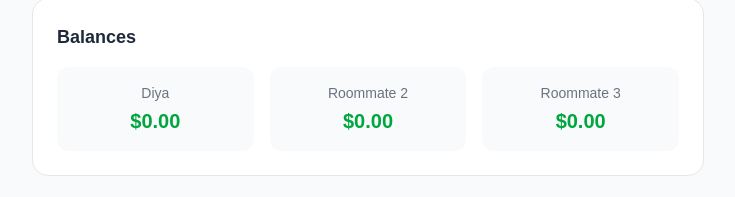
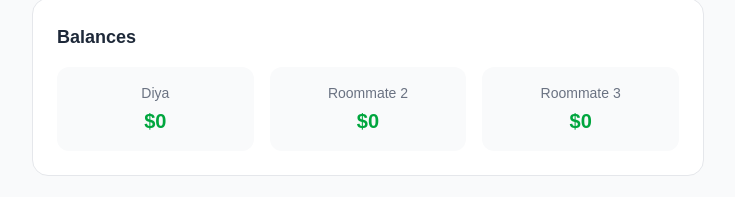
Before and after one commit to diyaa-patel/roomate-splitter, a Next.js app: page / in a window 1280 px wide. Shown: the part 134-331 px from the top of the page, without its empty margins (272-1007 px from the left). Built offline with nearby package versions, Linux system fonts and the light colour scheme; no server answers; the database is empty.

Commit message:
fix typescript error 3

```diff
--- a/app/page.tsx
+++ b/app/page.tsx
@@ -62,7 +62,7 @@ export default function Home() {
           <h2 className="text-lg font-semibold text-gray-800 mb-4">Balances</h2>
           <div className="grid grid-cols-3 gap-4">
             {ROOMMATES.map((name) => {
-              const bal = getBalance(name)
+              const bal = parseFloat(getBalance(name))
               return (
                 <div key={name} className="text-center p-4 bg-gray-50 rounded-xl">
                   <p className="text-sm text-gray-500 mb-1">{name}</p>
```
